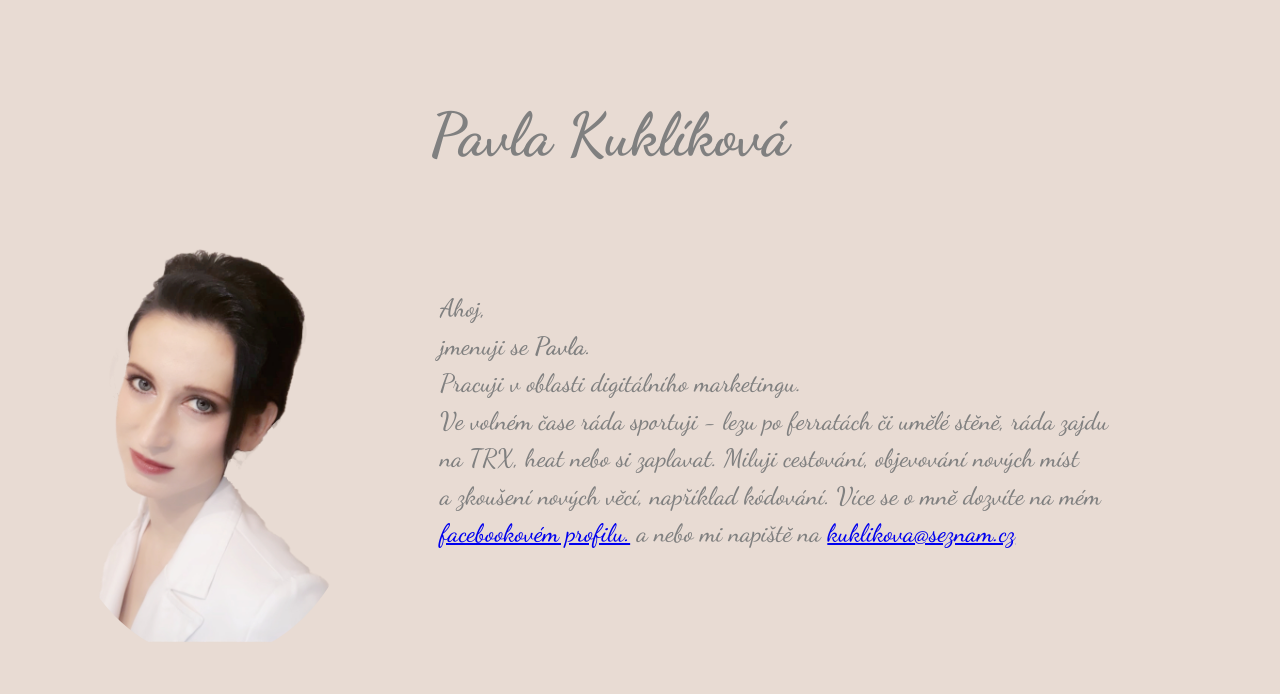
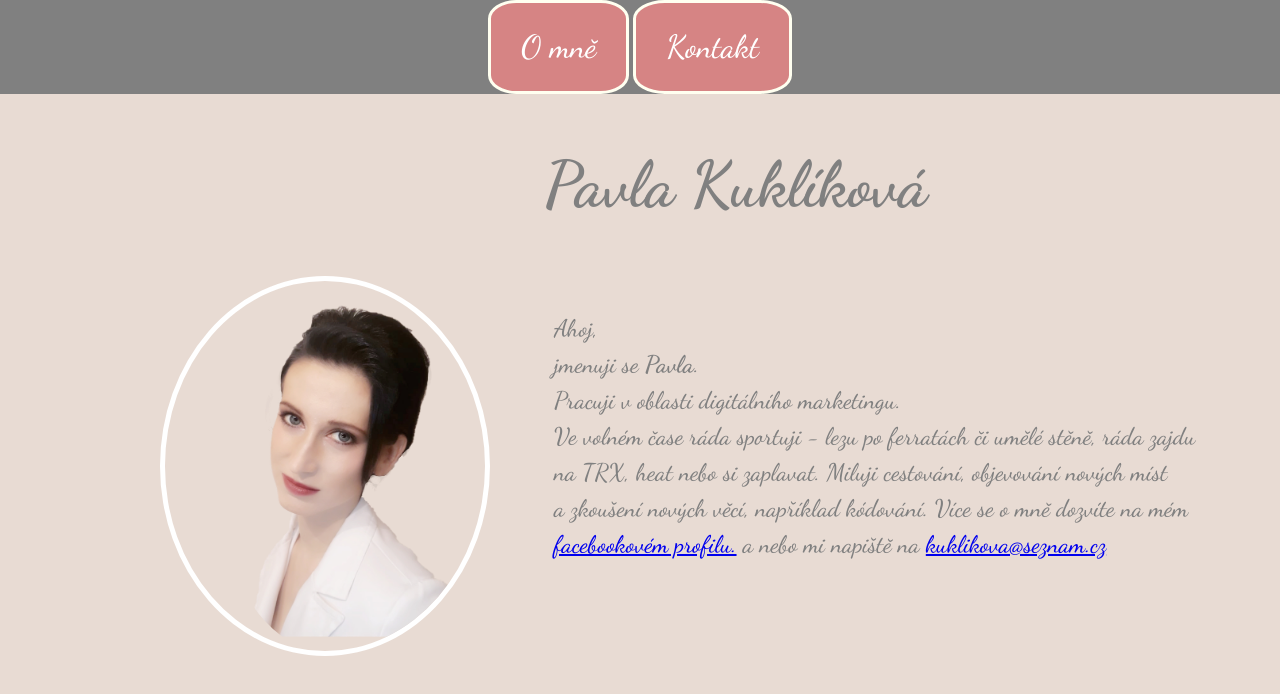
Before and after one commit to tvorimweb-2020-praha-podzim/du-01-vizitka-PavlaKuklikova, a plain HTML site: page index.html in a window 1280 px wide. Drawn offline with Linux system fonts and the light colour scheme.

Commit message:
vlastní vizitka 2. úpravy, dobrovolný úkol HOTOVO
Ahoj, zkusila jsem vizitku ještě upravit. Nedaří se mi ale tlačítka v horní liště menu zmenšit tak, aby nevyplňovala celou šedou lištu. Jak na to?  Budu ráda za korekce a další postřehy, co by se dalo ještě vylepšit :-)

```diff
--- a/index.html
+++ b/index.html
@@ -15,21 +15,33 @@ Vizitku ostyluj pomocí CSS:
 - Další vlastnosti dle vlastního uvážení
 
 Tip: Webdesign In 4 Minutes https://jgthms.com/web-design-in-4-minutes/
+
+
 -->
 
 
 <!DOCTYPE html>
 <html lang="en">
+
 <head>
     <meta charset="UTF-8">
-    <meta name="viewport" content="width=, initial-scale=1.0">
+    <meta name="viewport" content="width=device-width, initial-scale=1.0">
     <title>Pavla Kuklíková</title>
     <link rel="stylesheet" href="style.css">
     <link href="https://fonts.googleapis.com/css2?family=Dancing+Script:wght@500;700&display=swap" rel="stylesheet">
 </head>
+
 <body>
 
+    <!--navigace - menu-->
+    <ul class="menu">
+        <li><a href="#omne">O mně</a> </li>
+        <li><a href="kontakt.html">Kontakt</a> </li>
+    </ul>
 
+    <!--původní <nav class="kontakt" id="Kontakt"> </nav>
+    <a href="kontakt.html">Kontakt </a>
+-->
 
     <!--hlavička nadpis-->
 
@@ -42,15 +54,16 @@ Tip: Webdesign In 4 Minutes https://jgthms.com/web-design-in-4-minutes/
 
 
     <!--moje foto a odstavec-->
-
+    <section class="omne" id="omne">
 
         <img src="mojefoto.png" alt="Pavla Kuklíková" class="mojefoto">
 
- <p class="odstavec">Ahoj, <br>jmenuji se <strong> Pavla</strong>.<br> Pracuji v oblasti digitálního marketingu.<br> Ve volném čase ráda sportuji - lezu po ferratách či umělé stěně, ráda zajdu <br>na TRX, heat nebo si zaplavat. Miluji cestování, objevování nových míst<br> a zkoušení nových věcí, například kódování. Více se o mně dozvíte na mém <br> <a href="https://www.facebook.com/public/Pavla-Kukl%C3%ADkov%C3%A1"target=_blank">facebookovém profilu.</a> a nebo mi napiště na <a href="mailto:kuklikova@seznam.cz">kuklikova@seznam.cz</a></p>
+        <p class="odstavec">Ahoj, <br>jmenuji se <strong> Pavla</strong>.<br> Pracuji v oblasti digitálního marketingu.<br> Ve volném čase ráda sportuji - lezu po ferratách či umělé stěně, ráda zajdu <br>na TRX, heat nebo si zaplavat. Miluji cestování, objevování nových míst<br> a zkoušení nových věcí, například kódování. Více se o mně dozvíte na mém <br> <a href="https://www.facebook.com/public/Pavla-Kukl%C3%ADkov%C3%A1" target=_blank>facebookovém profilu.</a> a nebo mi napiště na <a href="mailto:kuklikova@seznam.cz">kuklikova@seznam.cz</a></p>
 
-
+    </section>
 
 
 
 </body>
+
 </html>
--- /dev/null
+++ b/kontakt.style.css
@@ -0,0 +1,57 @@
+body{
+    font-family: 'Dancing Script', cursive;
+    line-height: 1.5;
+    padding: 0px;
+    background-color: #e8dbd3;
+    margin: 0;
+    overflow: auto;
+    font-size: 1.5rem;
+    color: grey;
+
+}
+
+
+.menu{
+    margin: 0;
+    padding: 0;
+    text-align: center;
+    background-color:grey;
+
+
+}
+
+.menu li {
+
+    display:inline-block;
+    font-size: 2rem;
+    background-color: rgb(214, 132, 132);
+    border-style:solid;
+    border-color: ivory;
+    border-radius: 20%;
+
+
+}
+
+
+
+.menu a{
+display:inline-block;
+color:white;
+text-decoration: none;
+padding: 20px 30px;
+
+}
+
+.menu a:hover {
+    background-color: #756158;
+    border-radius: 20%;
+    }
+
+
+
+section{
+background-color: white;
+padding: 50px;
+text-align: center;
+
+}
--- a/style.css
+++ b/style.css
@@ -1,30 +1,67 @@
 
 
 
-.mojefoto{
-    width: 320px;
-    border-radius: 50%;
-    float:left;
-    margin-right:70px;
-    margin-bottom:70px;
+.menu{
+    margin: 0;
+    padding: 0;
+    text-align: center;
+    background-color:grey;
 
+}
+
+.menu li {
+
+    display:inline-block;
+    font-size: 2rem;
+    background-color: rgb(214, 132, 132);
+    border-style:solid;
+    border-color: ivory;
+    border-radius: 20%;
+}
+
+.menu a{
+display:inline-block;
+color:white;
+text-decoration: none;
+padding: 20px 30px;
 
 
 }
 
+.menu a:hover {
+    background-color: #756158;
+    border-radius: 20%;
+    }
+
+.mojefoto{
+    width: 270px;
+    border-radius: 50%;
+    border-style: solid;
+    border-color: white;
+    border-width: 5px;
+    float:left;
+    margin-right:4rem;
+    margin-left:10rem;
+    margin-bottom:10rem;
+    padding-left: 50px;
+
+
+}
+
+
 .nadpis{
     text-align: left;
     color: grey;
-    font-size: 60px;
-    padding-left: 380px;
+    font-size: 4rem;
+    margin-left:34rem;
 }
 
 .odstavec{
     color:grey;
-    font-size: 25px;
-    margin-top: 50px;
+    font-size: 1.5rem;
+    margin-top: 1rem;
     text-align: left;
-    padding-top: 60px;
+    padding-top: 35px;
 
 
 }
@@ -32,9 +69,10 @@
 body{
     font-family: 'Dancing Script', cursive;
     line-height: 1.5;
-    padding: 50px;
+    padding: 0px;
     background-color: #e8dbd3;
     margin: 0;
     overflow: auto;
+    max-width: 100%;
 
 }
```
Also changed, not shown: kontakt.html (added, +34 -0 lines). Lines whose indentation alone changed are shown as unchanged.
